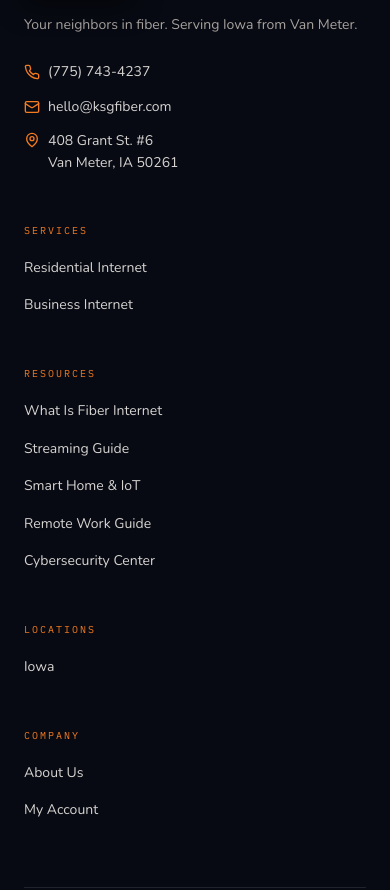
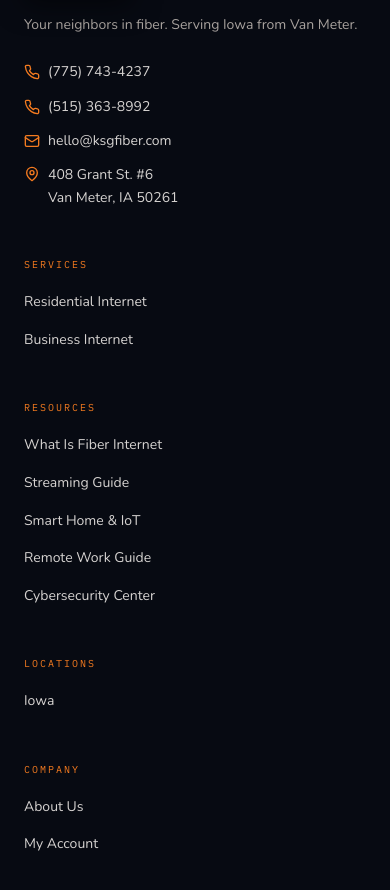
Before and after one commit to goliathfiber/KSGFiber, a React (Vite) app: page / in a window 390 px wide. Shown: the part 5819-6709 px from the top of the page. Built offline with nearby package versions, Linux system fonts and the light colour scheme.

Commit message:
Add secondary customer phone number

```diff
--- a/src/components/Footer.tsx
+++ b/src/components/Footer.tsx
@@ -39,6 +39,10 @@ export default function Footer() {
               <a href="tel:+17757434237" className="flex items-center gap-2 text-[14px] text-slate-300 hover:text-white transition-colors">
                 <Phone className="w-4 h-4 text-signal-green" />
                 (775) 743-4237
+              </a>
+              <a href="tel:+15153638992" className="flex items-center gap-2 text-[14px] text-slate-300 hover:text-white transition-colors">
+                <Phone className="w-4 h-4 text-signal-green" />
+                (515) 363-8992
               </a>
               <a href="mailto:hello@ksgfiber.com" className="flex items-center gap-2 text-[14px] text-slate-300 hover:text-white transition-colors">
                 <Mail className="w-4 h-4 text-signal-green" />
```
